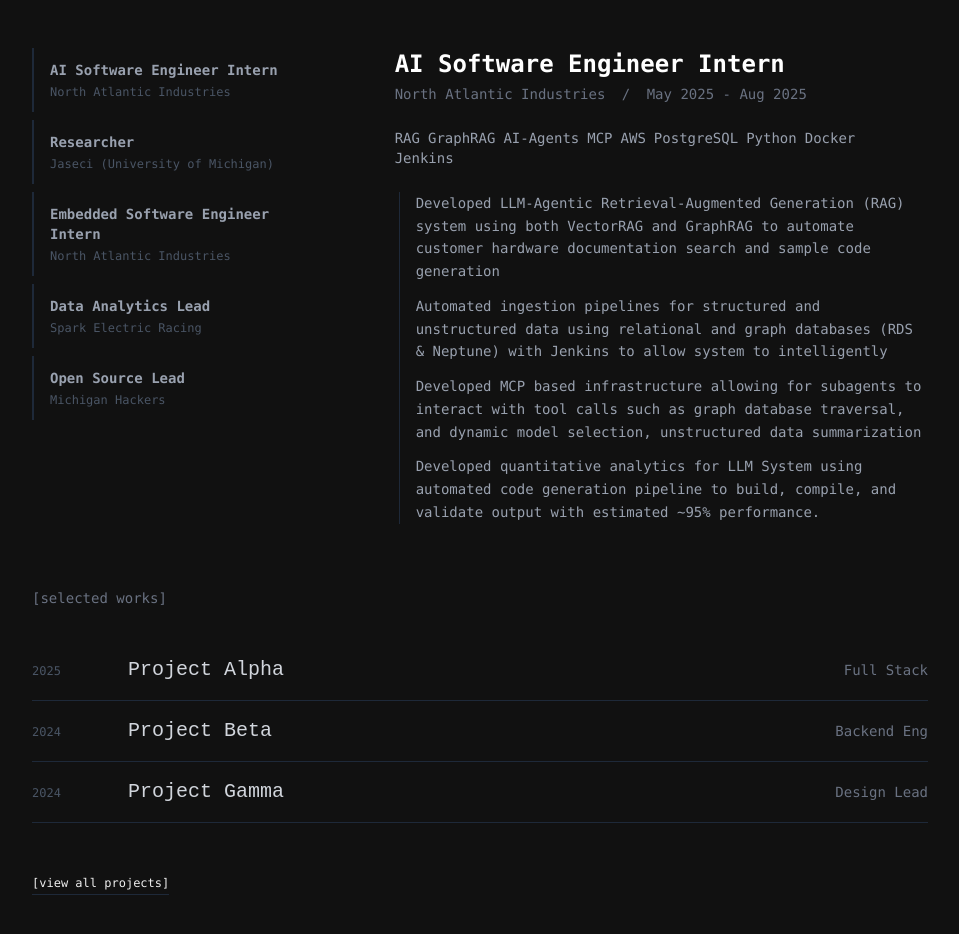
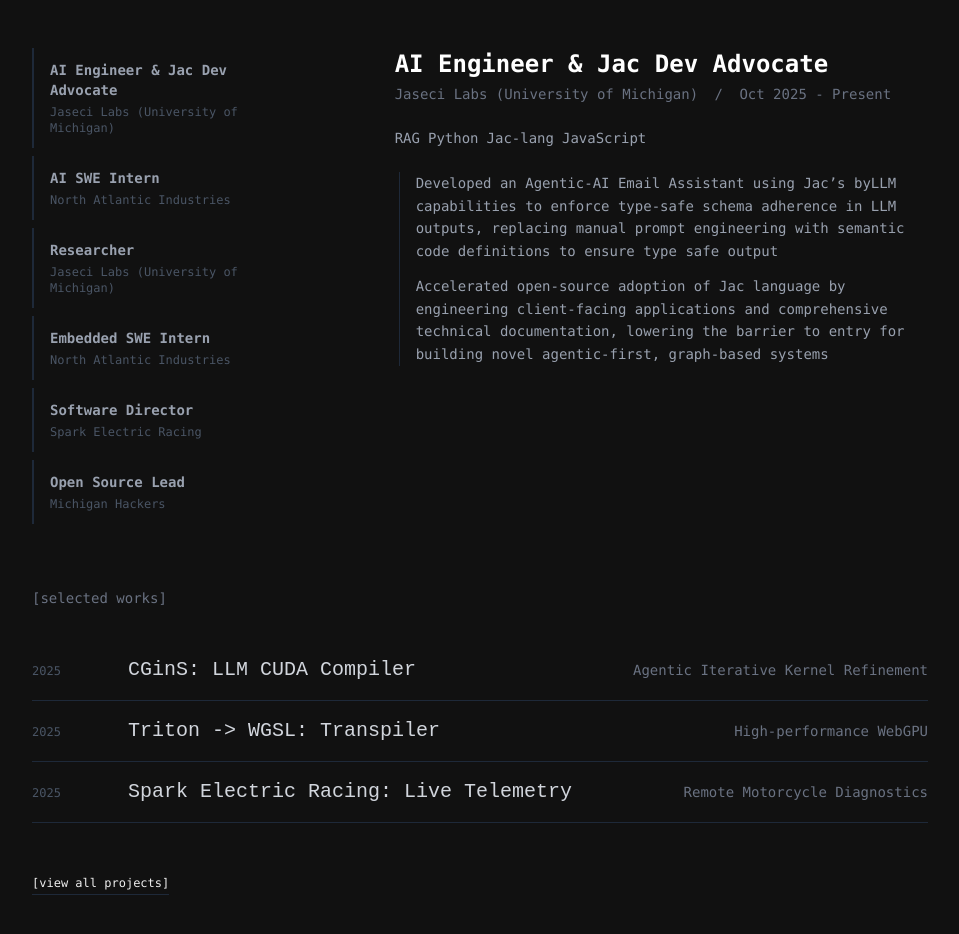
Before and after one commit to TheJoshBrod/portfolio, a Next.js app: page / in a window 1280 px wide. Shown: the part 2084-3018 px from the top of the page, without its empty margins (160-1119 px from the left). Built offline with nearby package versions, Linux system fonts and the light colour scheme.

Commit message:
updated experiences

```diff
--- a/src/components/CodeBubble.tsx
+++ /dev/null
@@ -1,21 +0,0 @@
-// components/CodeBubble.tsx
-import React from "react";
-
-const CodeBubble = ({ children }: { children: React.ReactNode }) => {
-  return (
-    <div className="relative bg-gray-900/90 backdrop-blur-xl border border-white/10 text-gray-100 rounded-xl shadow-2xl overflow-hidden">
-      {/* Header with fake buttons */}
-      <div className="flex items-center space-x-2 px-4 py-3 bg-white/5 border-b border-white/10">
-        <span className="w-3 h-3 bg-red-500 rounded-full shadow-inner hover:bg-red-400 transition-colors"></span>
-        <span className="w-3 h-3 bg-yellow-500 rounded-full shadow-inner hover:bg-yellow-400 transition-colors"></span>
-        <span className="w-3 h-3 bg-green-500 rounded-full shadow-inner hover:bg-green-400 transition-colors"></span>
-      </div>
-      {/* Code content */}
-      <pre className="px-5 py-4 overflow-x-auto text-sm font-mono leading-relaxed opacity-90">
-        <code>{children}</code>
-      </pre>
-    </div>
-  );
-};
-
-export default CodeBubble;
--- a/src/components/experience/page.tsx
+++ b/src/components/experience/page.tsx
@@ -1,17 +1,12 @@
 import { useState, useRef } from 'react';
-import { motion, useInView } from 'framer-motion';
 import experiences from '../../data/experiences.json';
 import ExperienceIntro from './ExperienceIntro';
 import ExperienceSummary from './ExperienceSummary';
-import SectionHeader from '../general/SectionHeader'
 
 export default function ExperienceSection() {
 
-  const [selectedExperience, setSelectedExperience] = useState(1)
+  const [selectedExperience, setSelectedExperience] = useState(experiences.length-1);
   const ref = useRef(null);
-
-  // Adjusted margin for earlier triggering or just remove frame motion if desired, keeping simple fade logic
-  const isInView = useInView(ref, { once: true, margin: '-50px' });
 
   return (
     <div id="experience" className="flex flex-col items-center w-full max-w-5xl mx-auto px-8 md:px-16 pt-24">
--- a/src/components/portfolio/Portfolio.tsx
+++ b/src/components/portfolio/Portfolio.tsx
@@ -1,6 +1,5 @@
 'use client';
 
-import { useState } from 'react';
 import Link from 'next/link';
 
 // Updated data layout for list view
@@ -8,22 +7,22 @@
   {
     id: 1,
     year: '2025',
-    title: 'Project Alpha',
-    role: 'Full Stack',
+    title: 'CGinS: LLM CUDA Compiler',
+    summary: 'Agentic Iterative Kernel Refinement',
     url: '#'
   },
   {
     id: 2,
-    year: '2024',
-    title: 'Project Beta',
-    role: 'Backend Eng',
+    year: '2025',
+    title: 'Triton -> WGSL: Transpiler',
+    summary: 'High-performance WebGPU',
     url: '#'
   },
   {
     id: 3,
-    year: '2024',
-    title: 'Project Gamma',
-    role: 'Design Lead',
+    year: '2025',
+    title: 'Spark Electric Racing: Live Telemetry',
+    summary: 'Remote Motorcycle Diagnostics',
     url: '#'
   }
 ];
@@ -48,7 +47,7 @@
             </div>
 
             <span className="text-sm text-gray-500 group-hover:text-gray-400 transition-colors mt-2 md:mt-0 font-mono">
-              {project.role}
+              {project.summary}
             </span>
           </Link>
         ))}
--- a/src/data/experiences.json
+++ b/src/data/experiences.json
@@ -1,64 +1,73 @@
 [
     {
-        "id": 1,
-        "organization": "North Atlantic Industries",
-        "role":         "AI Software Engineer Intern",
-        "logo":         "naii.png",
-        "timespan":     "May 2025 - Aug 2025",
-        "about":        "I was a swe embedded engineer radadadadada",
-        "skills":         ["RAG", "GraphRAG", "AI-Agents", "MCP", "AWS", "PostgreSQL", "Python", "Docker", "Jenkins"],
+        "id": 5,
+        "organization": "Jaseci Labs (University of Michigan)",
+        "role":         "AI Engineer & Jac Dev Advocate",
+        "timespan":     "Oct 2025 - Present",
+        "skills":       ["RAG", "Python", "Jac-lang", "JavaScript"],
         "highlights":   [
-                            "Developed LLM-Agentic Retrieval-Augmented Generation (RAG) system using both VectorRAG and GraphRAG to automate customer hardware documentation search and sample code generation",
-                            "Automated ingestion pipelines for structured and unstructured data using relational and graph databases (RDS & Neptune) with Jenkins to allow system to intelligently ",
-                            "Developed MCP based infrastructure allowing for subagents to interact with tool calls such as graph database traversal, and dynamic model selection, unstructured data summarization",
-                            "Developed quantitative analytics for LLM System using automated code generation pipeline to build, compile, and validate output with estimated ~95% performance."
-
+                            "Developed an Agentic-AI Email Assistant using Jac’s byLLM capabilities to enforce type-safe schema adherence in LLM outputs, replacing manual prompt engineering with semantic code definitions to ensure type safe output",
+                            "Accelerated open-source adoption of Jac language by engineering client-facing applications and comprehensive technical documentation, lowering the barrier to entry for building novel agentic-first, graph-based systems"
                         ]
-    },
-    {
-        "id": 5,
-        "organization": "Jaseci (University of Michigan)",
-        "role":         "Researcher",
-        "logo":         "michigan.ico",
-        "timespan":     "May-Aug 2024",
-        "skills":         ["RAG", "Python", "Langchain", "OpenAI"],
-        "about":        "I was a swe embedded engineer radadadadada"
     },
     {
         "id": 4,
         "organization": "North Atlantic Industries",
-        "role":         "Embedded Software Engineer Intern",
-        "skills":        ["QT", "C#", "C", "React"],
-        "highlights": ["Developed an API and GUI for a programmable relay-controlled resistor card to decrease time required for quality assurance testing by 66% through improving testing algorithm",
-                        "Created demo embedded applications and documentation for customers learning to perform backplane resets, handle system level interrupts, and program simulations of synchro angles through low-level registers calls",
-                        "Implemented method for users to easily retrieve pin mappings using React to simplify hardware configuration processes of trillions of combinations of motherboard-modules"
-                    ],
-        "logo":         "naii.png",
-        "timespan":     "May 2024 - Aug 2024",
-        "about":        "I was a swe embedded engineer radadadadada"
+        "role":         "AI SWE Intern",
+        "timespan":     "May 2025 - Aug 2025",
+        "skills":       ["RAG", "MCP", "AI-Agents", "AWS", "PostgreSQL", "Python", "Docker", "Jenkins"],
+        "highlights":   [
+                            "Architected multi-agent chat system with Model Context Protocol (MCP) infrastructure to streamline information retrieval across 5,000+ product documents, achieving 95% code accuracy and 85% user preference over previous solution.",
+                            "Automated end-to-end ingestion pipelines for structured and unstructured data using AWS RDS and Neptune graph databases, enabling intelligent retrieval through dynamic model selection and graph traversal.",
+                            "Established CI/CD pipeline with Docker, Jenkins, LlamaIndex, and PostgreSQL to maintain real-time data currency and validated system performance through automated code generation, compilation, and testing.",
+                            "Developed automated assessment framework to evaluate system performance through end-to-end code generation, compilation, and runtime verification pipeline, focusing on correct usage of custom C API library to interface directly with proprietary hardware products."
+                        ]
     },
     {
         "id": 3,
-        "organization": "Spark Electric Racing",
-        "role":         "Data Analytics Lead",
-        "logo":         "spark-copy.png",
-        "timespan":     "Aug 2022 - Present",
-        "skills":       ["QT", "Python", "Pandas", "Plotly"],
-        "about":        "I was a swe embedded engineer radadadadada",
-        "highlights":   [ "Founded Spark’s Data Analytics Team, leading 10+ young professionals to process race data from an electric motorcycle, allowing other teams to detect performance issues by increasing RPM by 30%",
-                          "Structured codebase to interpret and store CAN messages in a SQL database, visualize diagnostic data creating Plotly graphs and a Dash GUI, and deliver live telemetry insights to facilitate troubleshooting",
-                          "Managed projects utilizing tools such as Git, Agile, Jira, and GitHub Issues to maintain pace, structure multiple tasks, and promote communication between other disciplines"
+        "organization": "Jaseci Labs (University of Michigan)",
+        "role":         "Researcher",
+        "timespan":     "Oct 2024 - Present",
+        "skills":       ["PyTorch", "CUDA", "C++", "RAG", "Python"],
+        "highlights":   [
+                            "Addressed the limitations of proprietary NVIDIA libraries by architecting a model-agnostic LLM pipeline, successfully synthesizing custom open-source CUDA kernels for high-performance computing",
+                            "Achieved runtime performance within 20% of hand-optimized PyTorch kernels by engineering a recursive optimization loop that iteratively refines generated kernels to minimize inference latency and GPU memory overhead"
                         ]
     },
     {
         "id": 2,
+        "organization": "North Atlantic Industries",
+        "role":         "Embedded SWE Intern",
+        "timespan":     "May 2024 - Aug 2024",
+        "skills":       ["Qt", "C#", "C", "React", "WinForms"],
+        "highlights":   [
+                            "Developed an API and GUI for a programmable relay-controlled resistor card to decrease time required for quality assurance testing by 66% through improving testing algorithm",
+                            "Created demo embedded applications and documentation for customers learning to perform backplane resets, handle system level interrupts, and program simulations of synchro angles through low-level registers calls",
+                            "Implemented method for users to easily retrieve pin mappings using React to simplify hardware configuration processes of trillions of combinations of motherboard-modules"
+                        ]
+    },
+    {
+        "id": 1,
+        "organization": "Spark Electric Racing",
+        "role":         "Software Director",
+        "timespan":     "Aug 2022 - Dec 2025",
+        "skills":       ["Qt", "Python", "Pandas", "Plotly"],
+        "highlights":   [
+                            "Founded Spark’s Data Analytics Team, leading 10+ young professionals to optimize motor performance through data-driven insights, enabling a 30% RPM increase",
+                            "Structured codebase to interpret and store CAN messages in a SQL database, visualize diagnostic data creating Plotly graphs and a Dash GUI, and deliver live telemetry insights to facilitate troubleshooting",
+                            "Managed projects utilizing tools such as Git, Agile, Jira, and GitHub Issues to maintain pace, structure multiple tasks, and promote communication between other disciplines"
+                        ]
+    },
+    {
+        "id": 0,
         "organization": "Michigan Hackers",
         "role":         "Open Source Lead",
-        "logo":         "mhackers.ico",
         "timespan":     "Aug 2024 - May 2025",
-        "skills": ["NextJS", "TypeScript", "PostgreSQL"],
-        "about":        "I was a swe embedded engineer radadadadada",
-        "highlights": ["Established an open-source project using the Spotify API to allow non-Spotify users to send song requests to another Spotify user's music queue",
-                        "Organized team of 4 young professionals teaching about open-source practices on GitHub utilizing forking, issues, and pull requests to allow a wider community to contribute, review, and finetune collaborative project codebases"]
+        "skills":       ["NextJS", "TypeScript", "PostgreSQL", "Socket.io", "Tailwind"],
+        "highlights":   [
+                            "Established an open-source project using the Spotify API to allow non-Spotify users to send song requests to another Spotify user's music queue",
+                            "Engineered a fault-tolerant, real-time distributed system to sync client states, while implementing PostgreSQL relational schema to model dynamic queues, ensuring a \"single source of truth\" and scalable full-stack architecture",
+                            "Organized team of 8+ young professionals, teaching about open-source practices on GitHub utilizing forking, issues, and pull requests to allow a wider community to contribute, review, and finetune collaborative project codebases"
+                        ]
     }
 ]
```
